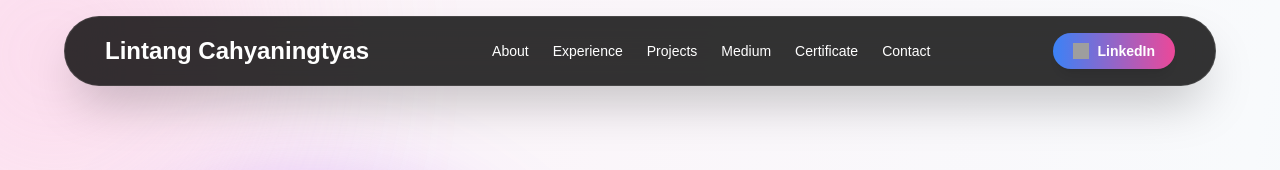
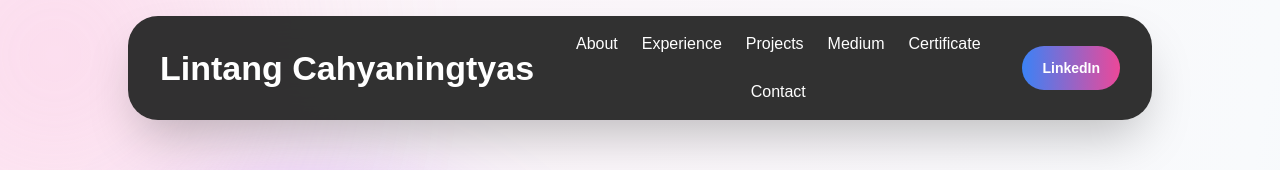
Before and after one commit to lintangntyas/portfolio, a Next.js app: page / in a window 1280 px wide. Shown: the top 170 px of the page. Built offline with nearby package versions, Linux system fonts and the light colour scheme; grey boxes are pictures that could not be loaded.

Commit message:
Update page.js

```diff
--- a/app/page.js
+++ b/app/page.js
@@ -28,92 +28,77 @@ export default function Home() {
       {/* NAVBAR */}
       <div className="fixed top-4 left-0 right-0 z-[9999] px-5 md:px-10">
 
-        <nav className="max-w-6xl mx-auto bg-black/80 backdrop-blur-xl border border-white/10 rounded-3xl md:rounded-full px-5 md:px-10 py-4 flex flex-col md:flex-row items-center gap-4 md:gap-0 justify-between shadow-2xl">
+        <nav
+          className="
+            fixed
+            top-4
+            left-1/2
+            -translate-x-1/2
+            z-50
+            w-[92%]
+            max-w-5xl
+            rounded-[30px]
+            bg-[#262626]/95
+            backdrop-blur-xl
+            shadow-2xl
+            px-4 md:px-8
+            py-4
+          "
+        >
+          <div className="flex flex-col md:flex-row items-center justify-between gap-4">
 
             {/* LOGO */}
-          <button
-            onClick={() => scrollToSection("top")}
-            className="text-white text-lg md:text-2xl font-bold text-center hover:text-pink-400 transition duration-300"
+            <h1
+              className="
+                text-white
+                font-bold
+                text-[22px]
+                md:text-[34px]
+                whitespace-nowrap
+              "
             >
               Lintang Cahyaningtyas
-          </button>
+            </h1>
 
             {/* MENU */}
-          <ul className="flex flex-wrap justify-center gap-3 md:gap-6 text-white font-medium text-xs md:text-sm">
-
-            <li>
-              <button
-                onClick={() => scrollToSection("about")}
-                className="hover:text-pink-400 transition"
-              >
-                About
-              </button>
-            </li>
-
-            <li>
-              <button
-                onClick={() => scrollToSection("experience")}
-                className="hover:text-blue-400 transition"
-              >
-                Experience
-              </button>
-            </li>
-
-            <li>
-              <button
-                onClick={() => scrollToSection("projects")}
-                className="hover:text-purple-400 transition"
-              >
-                Projects
-              </button>
-            </li>
-
-            <li>
-              <button
-                onClick={() => scrollToSection("medium")}
-                className="hover:text-pink-400 transition"
-              >
-                Medium
-              </button>
-            </li>
-
-            <li>
-              <button
-                onClick={() => scrollToSection("certificate")}
-                className="hover:text-yellow-400 transition"
-              >
-                Certificate
-              </button>
-            </li>
-
-            <li>
-              <button
-                onClick={() => scrollToSection("contact")}
-                className="hover:text-pink-400 transition"
-              >
-                Contact
-              </button>
-            </li>
-
+            <ul
+              className="
+                flex
+                flex-wrap
+                justify-center
+                gap-4 md:gap-6
+                text-sm md:text-base
+                text-white
+                font-medium
+              "
+            >
+              <li><a href="#about">About</a></li>
+              <li><a href="#experience">Experience</a></li>
+              <li><a href="#projects">Projects</a></li>
+              <li><a href="#medium">Medium</a></li>
+              <li><a href="#certifications">Certificate</a></li>
+              <li><a href="#contact">Contact</a></li>
             </ul>
 
-          {/* LINKEDIN */}
+            {/* BUTTON */}
             <a
-            href="https://www.linkedin.com/in/lintangntyas/"
+              href="https://linkedin.com"
               target="_blank"
-            className="bg-gradient-to-r from-blue-500 to-pink-500 text-white px-4 md:px-5 py-2 rounded-full font-semibold hover:scale-105 transition duration-300 shadow-lg flex items-center gap-2 text-sm"
-          >
-
-            <img
-              src="https://cdn-icons-png.flaticon.com/512/3536/3536505.png"
-              alt="linkedin"
-              className="w-4 h-4"
-            />
-
+              className="
+                px-5 py-3
+                rounded-full
+                bg-gradient-to-r
+                from-blue-500
+                to-pink-500
+                text-white
+                font-semibold
+                text-sm
+              "
+            >
               LinkedIn
-
             </a>
 
+          </div>
         </nav>
       </div>
 
```
Lines whose indentation alone changed are shown as unchanged.
